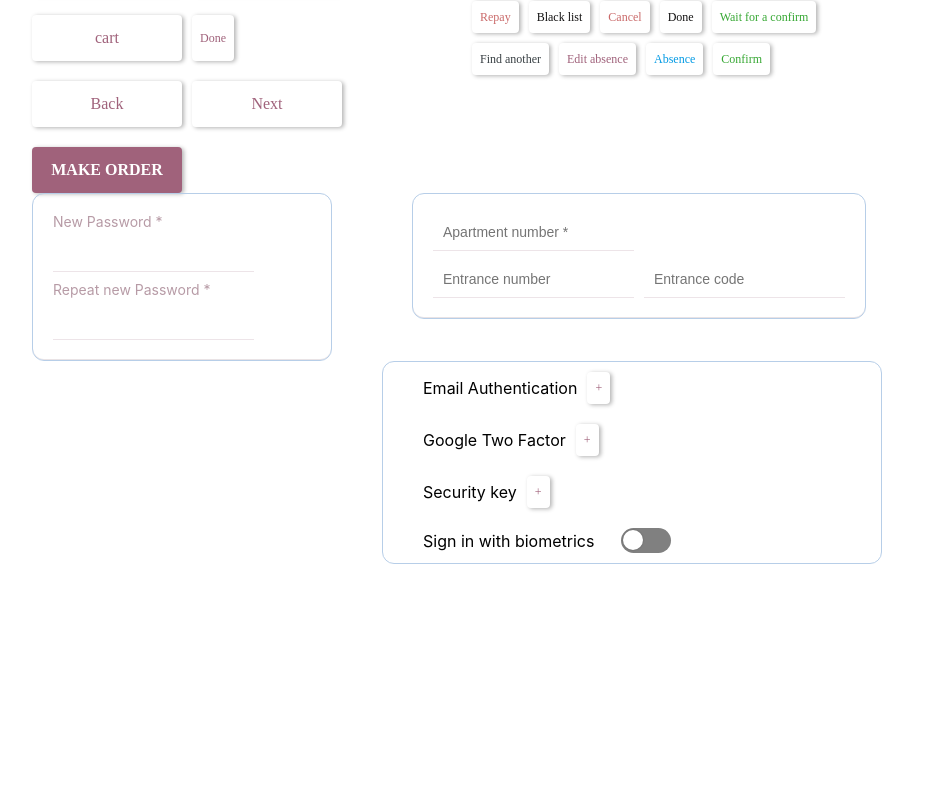
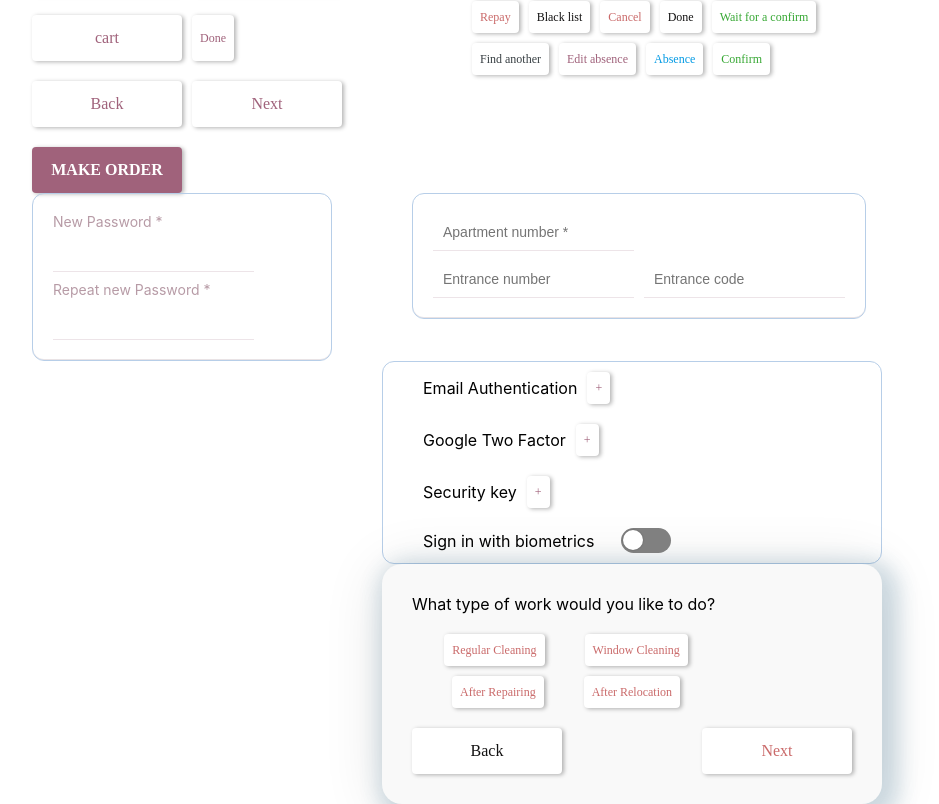
Before and after one commit to nastyasap/components, a Next.js app: page / in a window 1280 px wide. Shown: the part 239-1043 px from the top of the page, without its empty margins (8-947 px from the left). Before the commit the page ends 803 px from the top, so only its background shows below. Built offline with nearby package versions, Linux system fonts and the light colour scheme.

Commit message:
dialog page added

```diff
--- a/pages/index.tsx
+++ b/pages/index.tsx
@@ -1,4 +1,4 @@
-import {ButtonsPage, CardPage, InputPage} from '../src/pages';
+import {ButtonsPage, CardPage, DialogPage, InputPage} from '../src/pages';
 
 export default function Home() {
     return (
@@ -7,6 +7,7 @@ export default function Home() {
                 <ButtonsPage/>
                 <InputPage/>
                 <CardPage/>
+                <DialogPage/>
             </main>
         </div>
     )
--- /dev/null
+++ b/src/pages/DialogPage/DialogPage.tsx
@@ -0,0 +1,25 @@
+import {FC} from 'react';
+
+import {Button} from '../../components';
+
+import s from './dialogPage.module.scss'
+
+const DialogPage: FC = () => {
+    return (
+        <div className={s.container}>
+            <span>What type of work would you like to do?</span>
+            <div className={s.buttonContainer}>
+               <Button text={'Regular Cleaning'} color={'burgundy'} size={'small'}/>
+               <Button text={'Window Cleaning'} color={'burgundy'} size={'small'}/>
+               <Button text={'After Repairing'} color={'burgundy'} size={'small'}/>
+               <Button text={'After Relocation'} color={'burgundy'} size={'small'}/>
+            </div>
+            <div className={s.footerButtons}>
+                <Button text={'Back'} color={'black'}/>
+                <Button text={'Next'} color={'burgundy'}/>
+            </div>
+        </div>
+    )
+}
+
+export default DialogPage
--- /dev/null
+++ b/src/pages/DialogPage/dialogPage.module.scss
@@ -0,0 +1,26 @@
+@use 'src/styles' as *;
+
+.container {
+  @include container;
+  display: flex;
+  flex-direction: column;
+  padding: 30px;
+  gap: 20px;
+  max-width: 500px;
+  background: $background-color;
+  box-shadow: 7px 7px 20px 10px rgba(46, 103, 140, 0.2), 0px 6px 60px rgba(0, 0, 0, 0.12);
+  border-radius: 20px;
+}
+
+.buttonContainer {
+  display: flex;
+  justify-content: center;
+  flex-wrap: wrap;
+  gap: 10px 40px;
+  width: 70%;
+}
+
+.footerButtons {
+  display: flex;
+  justify-content: space-between;
+}
--- a/src/pages/index.ts
+++ b/src/pages/index.ts
@@ -9,3 +9,7 @@ export {InputPage}
 import CardPage from './CardPage/CardPage';
 
 export {CardPage}
+
+import DialogPage from './DialogPage/DialogPage'
+
+export {DialogPage}
--- a/src/styles/colors.scss
+++ b/src/styles/colors.scss
@@ -15,3 +15,5 @@ $color-branding: #A0627B;
 $color-branding-bright: #a14e77;
 
 $button-disabled-text: rgba(160, 98, 123, 0.4);
+
+$background-color: #F9F9F9;
```
